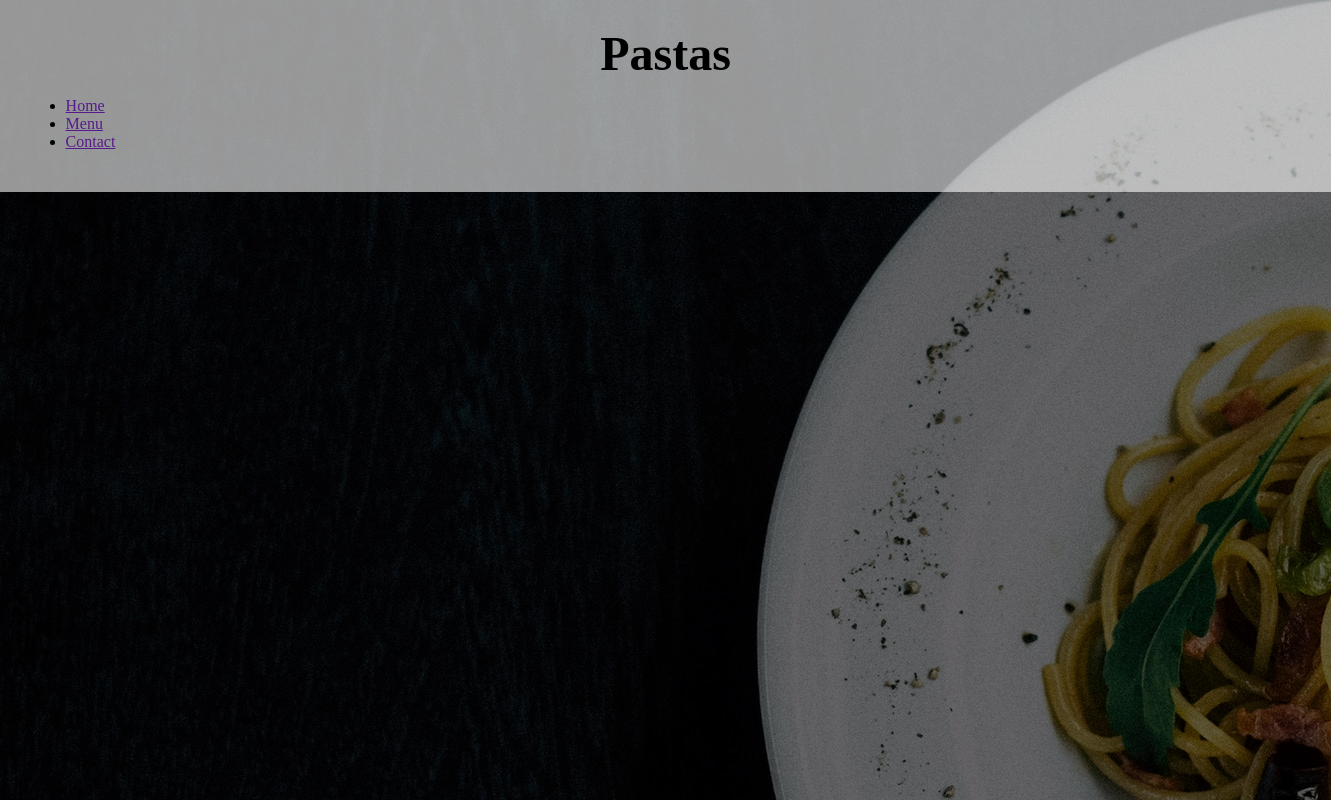
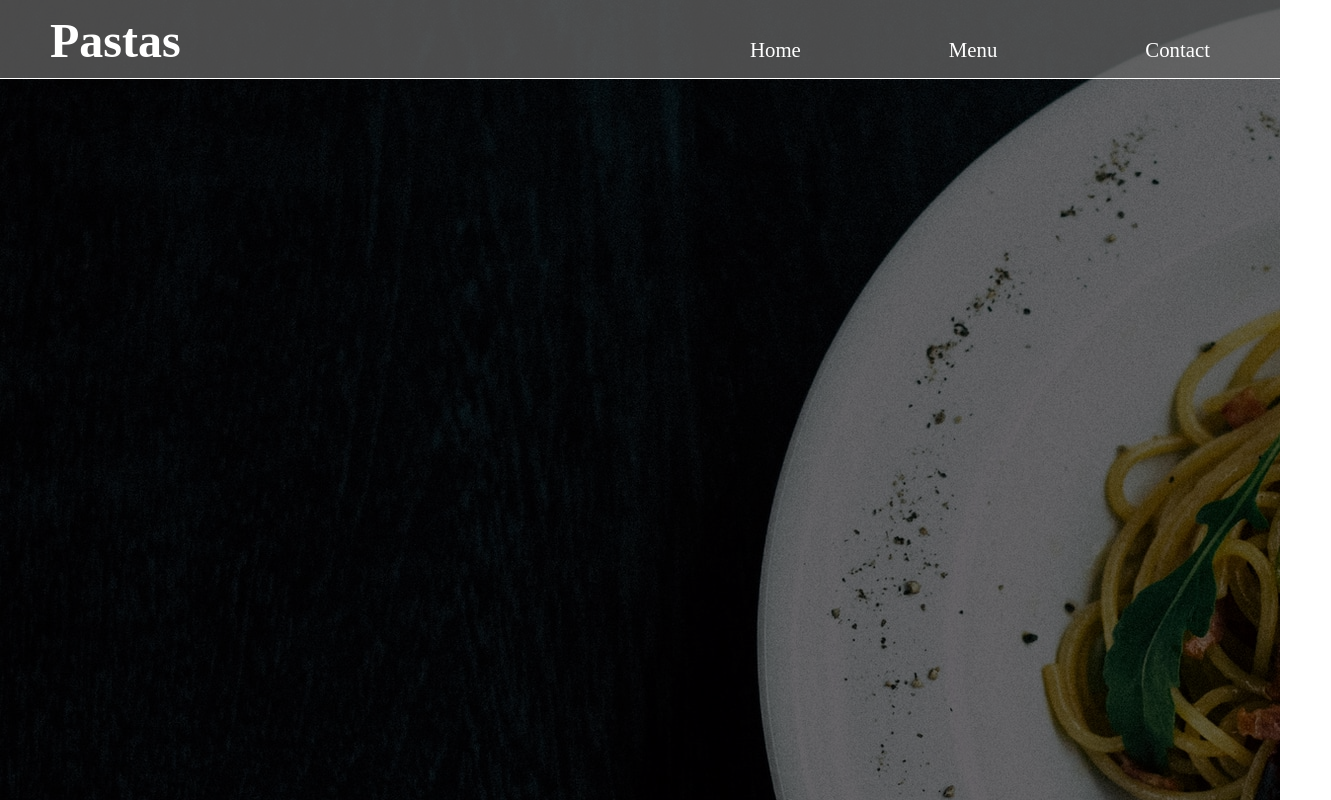
Before and after one commit to GonzaloPiombi/restaurant-page, a plain HTML site: page index.html in a window 1280 px wide. Shown: the whole page, 1331 px wide, since content can reach past the window. Drawn offline with Linux system fonts and the light colour scheme.

Commit message:
Change styles of the header.

```diff
--- a/styles.css
+++ b/styles.css
@@ -1,17 +1,48 @@
 body {
     background-image: linear-gradient(rgba(0,0,0,0.6),rgba(0,0,0,0.6)),url('images/background.jpg');
+    color: white;
     margin: 0;
 }
 
 h1 {
     font-size: 3rem;
     margin: 0;
+    padding-left: 50px;
     text-align: center;
 }
 
+ul {
+    display: flex;
+    flex-direction: row;
+    list-style: none;
+    justify-content: space-between;
+    padding: 0 50px 0 0;
+    width: 500px;
+}
+
+li {
+    font-size: 1.3rem;
+    margin: 0 4%;
+}
+
+a {
+    color: white;
+    text-decoration: none;
+}
+
 .header {
-    background-color: rgba(255, 255, 255, 0.589);
-    padding: 2%;
+    background-color: rgb(99 99 99 / 75%);
+    border-bottom: solid 1px white;
+    display: flex;
+    justify-content: space-between;
+    align-items: baseline;
+    padding: 1% 0 0;
+    width: 100%;
+}
+
+footer {
+    position: absolute;
+    bottom: 0;
     width: 100%;
 }
 
```
